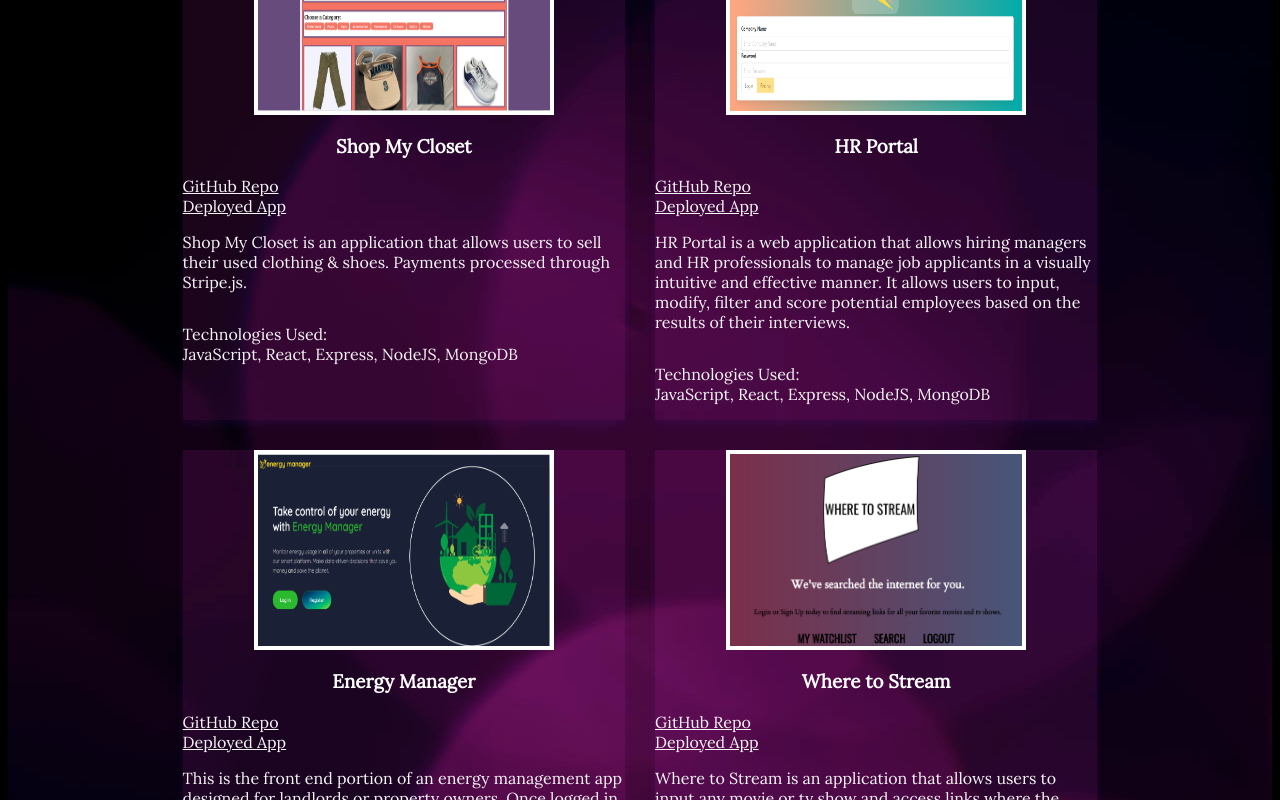
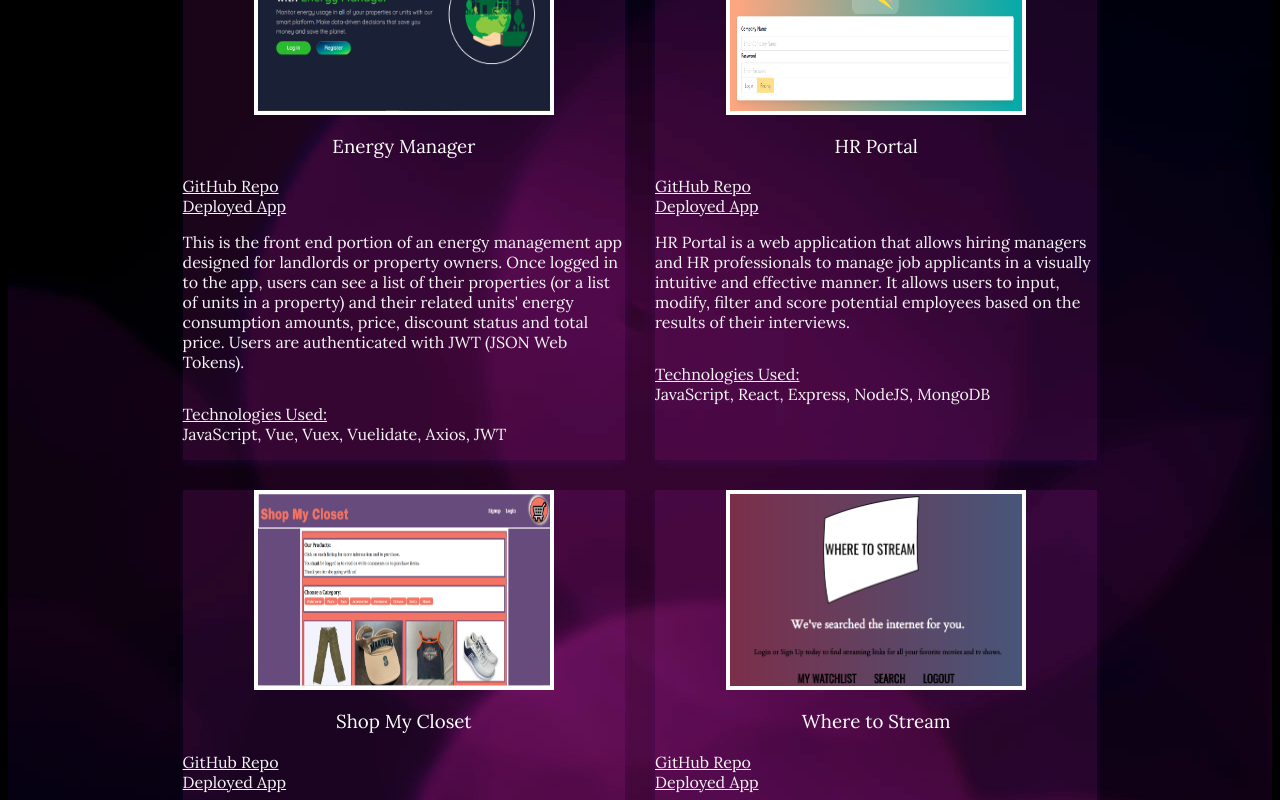
Before and after one commit to egraham96/React-Portfolio, a React (Create React App) app: page / in a window 1280 px wide. Shown: the part 1600-2400 px from the top of the page. Built offline with nearby package versions, Linux system fonts and the light colour scheme.

Commit message:
Update styling

```diff
--- a/src/components/projects/projects.css
+++ b/src/components/projects/projects.css
@@ -30,7 +30,8 @@
     background-color: rgba(255, 41, 230, 0.1);
     display: flex;
     flex-direction: column;
-    align-content: center;
+    /*align-content: center;*/
+    /*justify-content: space-evenly;*/
     width: 35%;
     margin: 15px;
     /*padding: 15px;*/
@@ -42,6 +43,7 @@
     font-family: 'Lora';
     color: white;
     text-align: center;
+    font-weight:normal;
 }
 
 
--- a/src/components/projects/projects.js
+++ b/src/components/projects/projects.js
@@ -11,9 +11,9 @@ import EnergyManager from '../../assets/EnergyManager.PNG'
 
 function Projects() {
     const projects = [
+        { title: 'Energy Manager', repo: 'https://github.com/egraham96/Energy-Manager', img: EnergyManager, desc: "This is the front end portion of an energy management app designed for landlords or property owners. Once logged in to the app, users can see a list of their properties (or a list of units in a property) and their related units' energy consumption amounts, price, discount status and total price. Users are authenticated with JWT (JSON Web Tokens).", tools: 'JavaScript, Vue, Vuex, Vuelidate, Axios, JWT', site: 'google.com' },
+        { title: 'HR Portal', repo: 'https://github.com/egraham96/HR-Portal', img: HRPortal, desc: 'HR Portal is a web application that allows hiring managers and HR professionals to manage job applicants in a visually intuitive and effective manner. It allows users to input, modify, filter and score potential employees based on the results of their interviews.', tools: 'JavaScript, React, Express, NodeJS, MongoDB', site: 'https://hr-portal-app.herokuapp.com/' },
         { title: 'Shop My Closet', repo: 'https://github.com/egraham96/Shop-My-Closet', img: ShopMyCloset, desc: 'Shop My Closet is an application that allows users to sell their used clothing & shoes. Payments processed through Stripe.js.', tools: 'JavaScript, React, Express, NodeJS, MongoDB', site: 'https://shop-my-closet.herokuapp.com/' },
-        { title: 'HR Portal', repo: 'https://github.com/egraham96/HR-Portal', img: HRPortal, desc: 'HR Portal is a web application that allows hiring managers and HR professionals to manage job applicants in a visually intuitive and effective manner. It allows users to input, modify, filter and score potential employees based on the results of their interviews.', tools: 'JavaScript, React, Express, NodeJS, MongoDB', site: 'https://hr-portal-app.herokuapp.com/' },
-        { title: 'Energy Manager', repo: 'https://github.com/egraham96/Energy-Manager', img: EnergyManager, desc: "This is the front end portion of an energy management app designed for landlords or property owners. Once logged in to the app, users can see a list of their properties (or a list of units in a property) and their related units' energy consumption amounts, price, discount status and total price. Users are authenticated with JWT (JSON Web Tokens).", tools: 'JavaScript, Vue, Vuex, Vuelidate, Axios, JWT', site: 'google.com' },
         { title: 'Where to Stream', repo: 'https://github.com/egraham96/Where-To-Stream', img: WhereToStream, desc: 'Where to Stream is an application that allows users to input any movie or tv show and access links where the movie or show can be streamed online. Where to Stream users can also add or remove movies & shows to their very own Watchlist. Finally, users can also add a personal review of any movie or show on their Watchlist.', tools: 'JavaScript, Express, NodeJS, MySQL2, Sequelize, Bcrypt, Bulma UI', site: 'https://where-to-stream.herokuapp.com/' },
         { title: 'Fitness Tracker', repo: 'https://github.com/egraham96/Fitness-Tracker', img: FitnessTracker, desc: 'This application allows users to view, create and track daily workouts. Users can also log multiple exercises in a workout on a given day. Finally, users are also able to track the name, type, weight, sets, reps, and duration of exercise.', tools: 'MongoDB, Mongoose, DotEnv, Morgan, JavaScript, Node.js, Express, CSS, HTML', site: 'https://immense-headland-48390.herokuapp.com/' },
     ]
@@ -30,7 +30,7 @@ function Projects() {
                             <a href={project.repo}>GitHub Repo</a>
                             <a href={project.site}>Deployed App</a>
                             <p>{project.desc}</p>
-                            <p>Technologies Used: <br /> {project.tools}</p>
+                            <p><u>Technologies Used:</u> <br /> {project.tools}</p>
                         </div>
                     ))}
                 </div>
```
Also changed, not shown: src/assets/EnergyManager.PNG.
